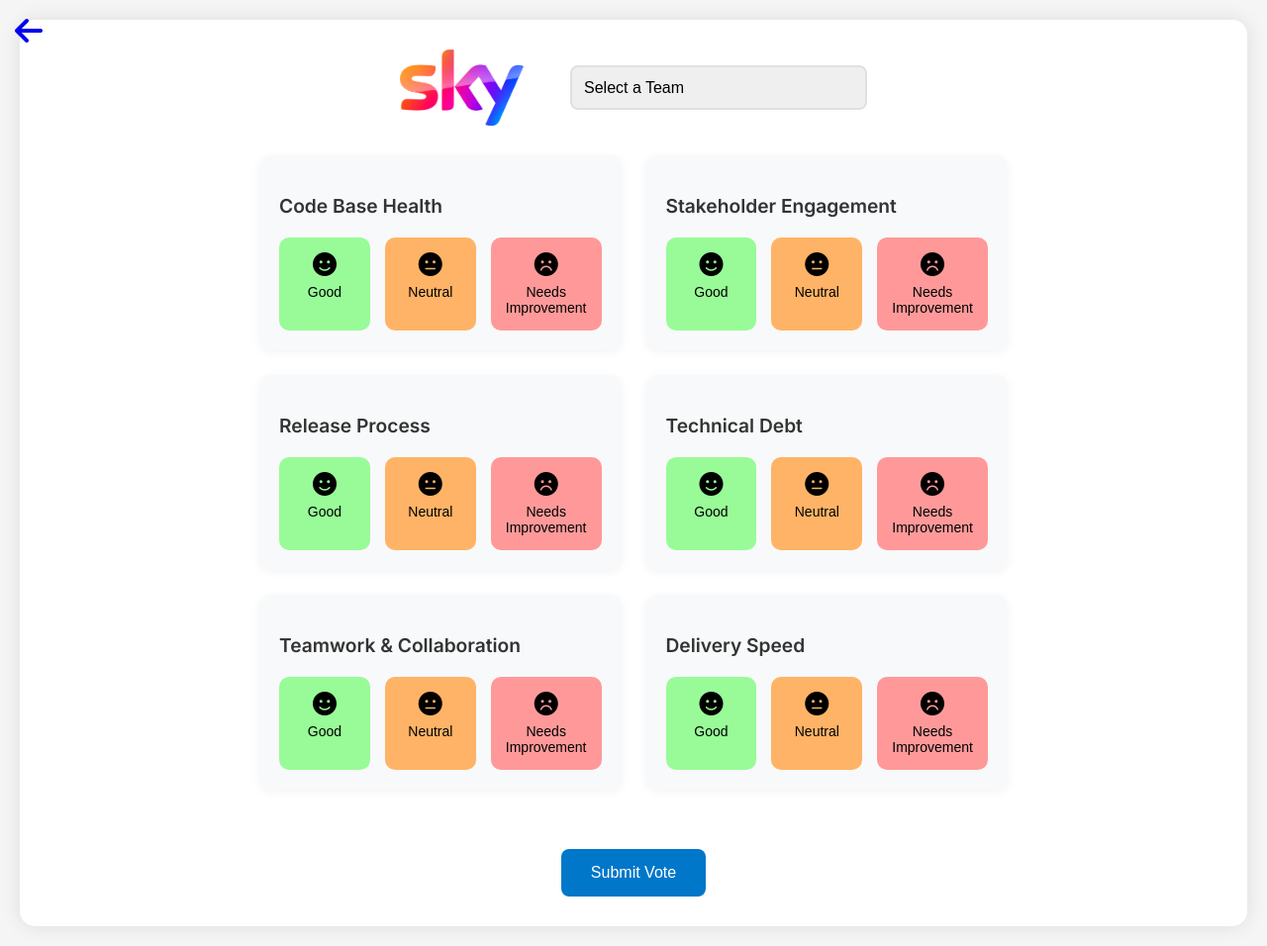
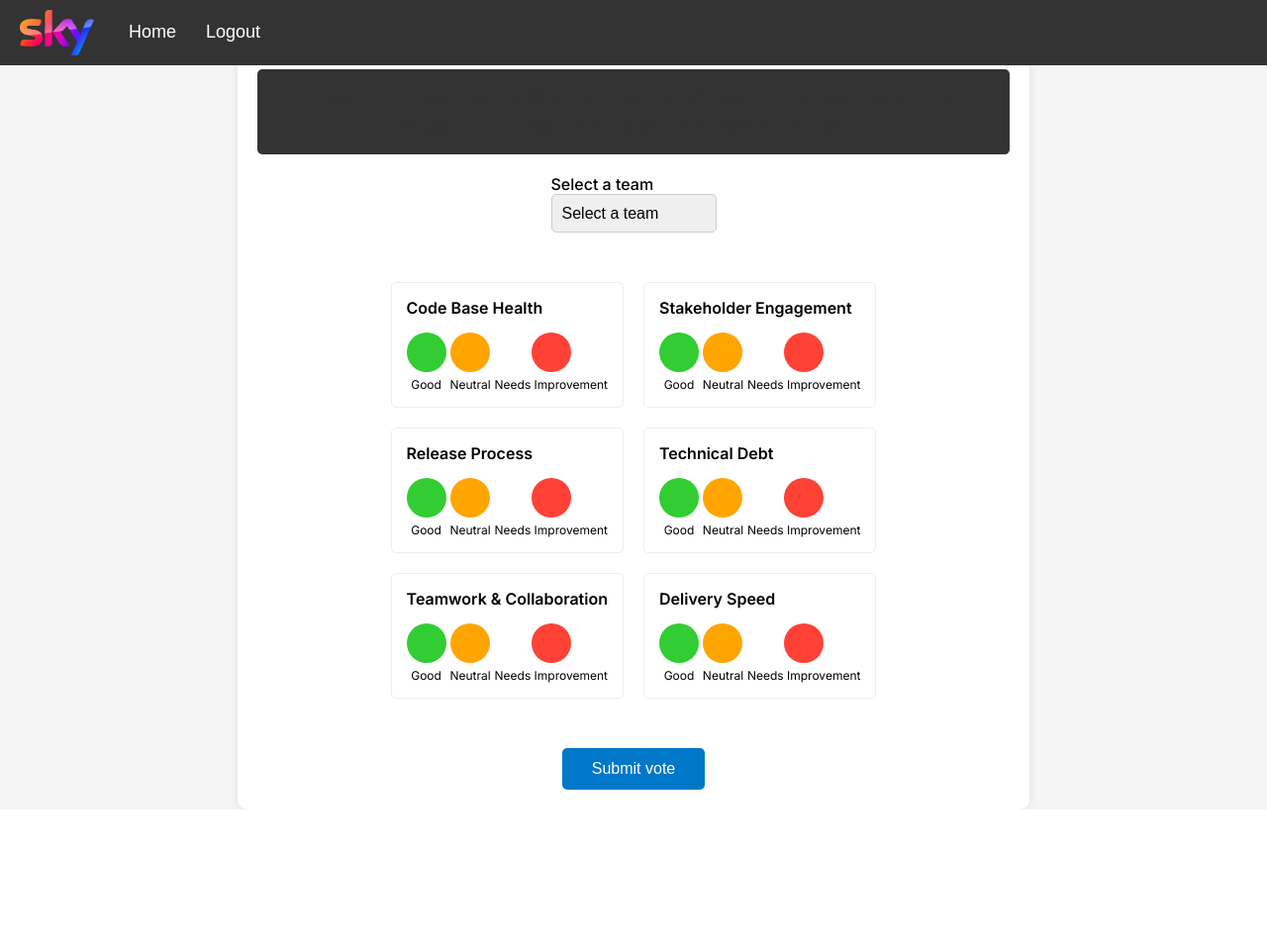
Before and after one commit to IBwarsame/Group-E-Healthcheck, a Django app: page /card-form/ in a window 1280 px wide. Shown: the whole page at 99% size. After the commit the page ends 818 px from the top, so only its background shows below. Run offline with Django 5.2, Linux system fonts and the light colour scheme; the visitor is signed in with stand-in values (Sample User, id 1); some libraries are stand-ins or nearby versions.

Commit message:
new voting

```diff
--- a/healthcheck/static/healthcheck/css/styles.css
+++ b/healthcheck/static/healthcheck/css/styles.css
@@ -422,3 +422,24 @@ select.disabled-field {
         grid-template-columns: 1fr;
     }
 }
+
+
+.forgot-password {
+    text-align: right;
+    margin-top: 5px;
+    font-size: 0.8rem;
+}
+
+.helper-text {
+    font-size: 0.9rem;
+    color: #555;
+    margin-bottom: 20px;
+}
+
+.message {
+    background-color: #d4edda;
+    color: #155724;
+    padding: 10px;
+    border-radius: 5px;
+    margin-bottom: 20px;
+}
--- a/healthcheck/templates/card_form.html
+++ b/healthcheck/templates/card_form.html
@@ -3,321 +3,325 @@
 <!DOCTYPE html>
 <html lang="en">
 <head>
-        <meta charset="UTF-8" />
-        <meta name="viewport" content="width=device-width, initial-scale=1.0" />
-        <title>Team Health Check</title>
-        <link
-            rel="stylesheet"
-            href="{% static 'healthcheck/css/styles.css' %}"
-        />
-        <script
-            src="https://kit.fontawesome.com/b4269277b2.js"
-            crossorigin="anonymous"
-        ></script>
+    <meta charset="UTF-8">
+    <meta name="viewport" content="width=device-width, initial-scale=1.0">
+    <title>Team Health Check Voting</title>
+    <link rel="stylesheet" href="{% static 'healthcheck/css/styles.css' %}">
+    <script src="https://kit.fontawesome.com/b4269277b2.js" crossorigin="anonymous"></script>
     <style>
-            body {
-                font-family: "Inter", Arial, sans-serif;
-                background: #f5f5f5;
-                min-height: 100vh;
-                margin: 0;
+        .voting-container {
+            max-width: 800px;
+            margin: 0 auto;
             padding: 20px;
+            background-color: white;
+            border-radius: 10px;
+            box-shadow: 0 0 10px rgba(0, 0, 0, 0.1);
         }
 
-            .container {
-                max-width: 1200px;
-                margin: 0 auto;
-                background: white;
-                padding: 30px;
-                border-radius: 15px;
-                box-shadow: 0 0 20px rgba(0, 0, 0, 0.1);
+        .page-header {
+            background-color: #333;
+            color: white;
+            padding: 15px;
+            margin-bottom: 20px;
+            border-radius: 5px;
+            text-align: center;
         }
 
-            .header {
-                display: flex;
-                justify-content: space-between;
-                align-items: center;
-                margin-bottom: 30px;
-                width: 40%;
-            }
-
-            .team-select {
-                width: 300px;
-                padding: 12px;
-                border: 2px solid #e0e0e0;
-                border-radius: 8px;
-                font-size: 16px;
-                outline: none;
-            }
-
-            .health-checks {
-                display: grid;
-                grid-template-columns: repeat(2, 1fr);
-                gap: 25px;
+        .team-selector {
             margin-bottom: 30px;
         }
 
-            .health-check-card {
-                background: #f8f9fa;
-                padding: 20px;
-                border-radius: 12px;
-                box-shadow: 0 2px 10px rgba(0, 0, 0, 0.05);
+        .team-selector select {
+            width: 100%;
+            padding: 10px;
+            border-radius: 5px;
+            border: 1px solid #ccc;
+        }
+
+        .health-cards {
+            display: grid;
+            grid-template-columns: repeat(2, 1fr);
+            gap: 20px;
+            margin-bottom: 30px;
+        }
+
+        .card {
+            border: 1px solid #eee;
+            border-radius: 5px;
+            padding: 15px;
         }
 
         .card-title {
-                font-size: 1.2em;
-                color: #333;
-                margin-bottom: 20px;
             font-weight: 600;
+            margin-bottom: 15px;
         }
 
         .voting-options {
             display: flex;
             justify-content: space-between;
-                gap: 15px;
         }
 
-            .vote-button {
-                flex: 1;
-                padding: 15px;
-                border-radius: 10px;
-                border: none;
-                cursor: pointer;
-                transition: transform 0.2s, box-shadow 0.2s;
+        .vote-option {
             display: flex;
             flex-direction: column;
             align-items: center;
-                gap: 8px;
+            cursor: pointer;
         }
 
-            .vote-button:hover {
-                transform: translateY(-3px);
-                box-shadow: 0 4px 12px rgba(0, 0, 0, 0.1);
+        .vote-circle {
+            width: 40px;
+            height: 40px;
+            border-radius: 50%;
+            margin-bottom: 5px;
+            border: 2px solid transparent;
+            transition: transform 0.2s;
         }
 
-            .vote-button.selected {
-                transform: scale(0.95);
-                border: 3px solid #0077c8;
+        .vote-circle:hover {
+            transform: scale(1.1);
         }
 
-            .vote-button.good {
-                background-color: #98fb98;
+        .vote-circle.selected {
+            border: 2px solid #333;
+            box-shadow: 0 0 5px rgba(0, 0, 0, 0.3);
         }
 
-            .vote-button.neutral {
-                background-color: #ffb366;
+        .vote-circle.green {
+            background-color: #32CD32;
         }
 
-            .vote-button.needs-improvement {
-                background-color: #ff9999;
+        .vote-circle.amber {
+            background-color: #FFA500;
         }
 
-            .vote-icon {
-                font-size: 24px;
+        .vote-circle.red {
+            background-color: #FF4136;
         }
 
         .vote-label {
-                font-size: 14px;
+            font-size: 12px;
             text-align: center;
         }
 
-            .submit-button {
+        .submit-container {
+            text-align: center;
+        }
+
+        .submit-btn {
             background-color: #0077c8;
             color: white;
-                padding: 15px 30px;
+            padding: 12px 30px;
             border: none;
-                border-radius: 8px;
+            border-radius: 5px;
             font-size: 16px;
             cursor: pointer;
-                transition: background-color 0.3s;
-                display: block;
-                margin: 30px auto 0;
         }
 
-            .submit-button:hover {
+        .submit-btn:hover {
             background-color: #005fa3;
-            }
-
-            @media (max-width: 768px) {
-                .health-checks {
-                    grid-template-columns: 1fr;
-                }
-
-                .team-select {
-                    width: 100%;
-                }
         }
     </style>
 </head>
 <body>
-        {% include 'home-button.html' %}
+    {% include 'navbar.html' %}
 
-        <div class="container">
-            <div class="header">
-                <div class="logo">
-                    <img
-                        src="{% static 'healthcheck/images/sky.png' %}"
-                        alt="Sky Logo"
-                    />
+    <div class="voting-container">
+        <div class="page-header">
+            <h1>Team leaders can select a team and cast their votes on the respective cards and then submit the vote</h1>
         </div>
-                <select class="team-select">
-                    <option value="">Select a Team</option>
-                    <option value="team1">Engineering Team A</option>
-                    <option value="team2">Engineering Team B</option>
-                    <option value="team3">Engineering Team C</option>
+
+        <form id="voting-form" method="post">
+            {% csrf_token %}
+
+            <div class="team-selector">
+                <label for="team-select">Select a team</label>
+                <select id="team-select" name="team" required>
+                    <option value="" selected disabled>Select a team</option>
+                    <option value="engineering_team_a">Engineering Team A</option>
+                    <option value="engineering_team_b">Engineering Team B</option>
+                    <option value="product_team">Product Team</option>
+                    <option value="design_team">Design Team</option>
+                    <option value="marketing_team">Marketing Team</option>
                 </select>
             </div>
 
-            <div class="health-checks">
-                <div class="health-check-card">
-                    <h3 class="card-title">Code Base Health</h3>
+            <div class="health-cards">
+                <!-- Code Base Health -->
+                <div class="card">
+                    <div class="card-title">Code Base Health</div>
                     <div class="voting-options">
-                        <button class="vote-button good">
-                            <i class="fas fa-smile vote-icon"></i>
-                            <span class="vote-label">Good</span>
-                        </button>
-                        <button class="vote-button neutral">
-                            <i class="fas fa-meh vote-icon"></i>
-                            <span class="vote-label">Neutral</span>
-                        </button>
-                        <button class="vote-button needs-improvement">
-                            <i class="fas fa-frown vote-icon"></i>
-                            <span class="vote-label">Needs Improvement</span>
-                        </button>
+                        <div class="vote-option" data-category="code_base_health" data-value="good">
+                            <div class="vote-circle green"></div>
+                            <div class="vote-label">Good</div>
+                        </div>
+                        <div class="vote-option" data-category="code_base_health" data-value="neutral">
+                            <div class="vote-circle amber"></div>
+                            <div class="vote-label">Neutral</div>
+                        </div>
+                        <div class="vote-option" data-category="code_base_health" data-value="needs_improvement">
+                            <div class="vote-circle red"></div>
+                            <div class="vote-label">Needs Improvement</div>
+                        </div>
+                    </div>
+                    <input type="hidden" name="code_base_health" id="code_base_health_input">
+                </div>
+
+                <!-- Stakeholder Engagement -->
+                <div class="card">
+                    <div class="card-title">Stakeholder Engagement</div>
+                    <div class="voting-options">
+                        <div class="vote-option" data-category="stakeholder_engagement" data-value="good">
+                            <div class="vote-circle green"></div>
+                            <div class="vote-label">Good</div>
+                        </div>
+                        <div class="vote-option" data-category="stakeholder_engagement" data-value="neutral">
+                            <div class="vote-circle amber"></div>
+                            <div class="vote-label">Neutral</div>
+                        </div>
+                        <div class="vote-option" data-category="stakeholder_engagement" data-value="needs_improvement">
+                            <div class="vote-circle red"></div>
+                            <div class="vote-label">Needs Improvement</div>
+                        </div>
+                    </div>
+                    <input type="hidden" name="stakeholder_engagement" id="stakeholder_engagement_input">
+                </div>
+
+                <!-- Release Process -->
+                <div class="card">
+                    <div class="card-title">Release Process</div>
+                    <div class="voting-options">
+                        <div class="vote-option" data-category="release_process" data-value="good">
+                            <div class="vote-circle green"></div>
+                            <div class="vote-label">Good</div>
+                        </div>
+                        <div class="vote-option" data-category="release_process" data-value="neutral">
+                            <div class="vote-circle amber"></div>
+                            <div class="vote-label">Neutral</div>
+                        </div>
+                        <div class="vote-option" data-category="release_process" data-value="needs_improvement">
+                            <div class="vote-circle red"></div>
+                            <div class="vote-label">Needs Improvement</div>
+                        </div>
+                    </div>
+                    <input type="hidden" name="release_process" id="release_process_input">
+                </div>
+
+                <!-- Technical Debt -->
+                <div class="card">
+                    <div class="card-title">Technical Debt</div>
+                    <div class="voting-options">
+                        <div class="vote-option" data-category="technical_debt" data-value="good">
+                            <div class="vote-circle green"></div>
+                            <div class="vote-label">Good</div>
+                        </div>
+                        <div class="vote-option" data-category="technical_debt" data-value="neutral">
+                            <div class="vote-circle amber"></div>
+                            <div class="vote-label">Neutral</div>
+                        </div>
+                        <div class="vote-option" data-category="technical_debt" data-value="needs_improvement">
+                            <div class="vote-circle red"></div>
+                            <div class="vote-label">Needs Improvement</div>
+                        </div>
+                    </div>
+                    <input type="hidden" name="technical_debt" id="technical_debt_input">
+                </div>
+
+                <!-- Teamwork & Collaboration -->
+                <div class="card">
+                    <div class="card-title">Teamwork & Collaboration</div>
+                    <div class="voting-options">
+                        <div class="vote-option" data-category="teamwork_collaboration" data-value="good">
+                            <div class="vote-circle green"></div>
+                            <div class="vote-label">Good</div>
+                        </div>
+                        <div class="vote-option" data-category="teamwork_collaboration" data-value="neutral">
+                            <div class="vote-circle amber"></div>
+                            <div class="vote-label">Neutral</div>
+                        </div>
+                        <div class="vote-option" data-category="teamwork_collaboration" data-value="needs_improvement">
+                            <div class="vote-circle red"></div>
+                            <div class="vote-label">Needs Improvement</div>
+                        </div>
+                    </div>
+                    <input type="hidden" name="teamwork_collaboration" id="teamwork_collaboration_input">
+                </div>
+
+                <!-- Delivery Speed -->
+                <div class="card">
+                    <div class="card-title">Delivery Speed</div>
+                    <div class="voting-options">
+                        <div class="vote-option" data-category="delivery_speed" data-value="good">
+                            <div class="vote-circle green"></div>
+                            <div class="vote-label">Good</div>
+                        </div>
+                        <div class="vote-option" data-category="delivery_speed" data-value="neutral">
+                            <div class="vote-circle amber"></div>
+                            <div class="vote-label">Neutral</div>
+                        </div>
+                        <div class="vote-option" data-category="delivery_speed" data-value="needs_improvement">
+                            <div class="vote-circle red"></div>
+                            <div class="vote-label">Needs Improvement</div>
+                        </div>
+                    </div>
+                    <input type="hidden" name="delivery_speed" id="delivery_speed_input">
                 </div>
             </div>
 
-                <div class="health-check-card">
-                    <h3 class="card-title">Stakeholder Engagement</h3>
-                    <div class="voting-options">
-                        <button class="vote-button good">
-                            <i class="fas fa-smile vote-icon"></i>
-                            <span class="vote-label">Good</span>
-                        </button>
-                        <button class="vote-button neutral">
-                            <i class="fas fa-meh vote-icon"></i>
-                            <span class="vote-label">Neutral</span>
-                        </button>
-                        <button class="vote-button needs-improvement">
-                            <i class="fas fa-frown vote-icon"></i>
-                            <span class="vote-label">Needs Improvement</span>
-                        </button>
+            <div class="submit-container">
+                <button type="submit" class="submit-btn" id="submit-vote">Submit vote</button>
             </div>
-                </div>
-
-                <div class="health-check-card">
-                    <h3 class="card-title">Release Process</h3>
-                    <div class="voting-options">
-                        <button class="vote-button good">
-                            <i class="fas fa-smile vote-icon"></i>
-                            <span class="vote-label">Good</span>
-                        </button>
-                        <button class="vote-button neutral">
-                            <i class="fas fa-meh vote-icon"></i>
-                            <span class="vote-label">Neutral</span>
-                        </button>
-                        <button class="vote-button needs-improvement">
-                            <i class="fas fa-frown vote-icon"></i>
-                            <span class="vote-label">Needs Improvement</span>
-                        </button>
-                    </div>
-                </div>
-
-                <div class="health-check-card">
-                    <h3 class="card-title">Technical Debt</h3>
-                    <div class="voting-options">
-                        <button class="vote-button good">
-                            <i class="fas fa-smile vote-icon"></i>
-                            <span class="vote-label">Good</span>
-                        </button>
-                        <button class="vote-button neutral">
-                            <i class="fas fa-meh vote-icon"></i>
-                            <span class="vote-label">Neutral</span>
-                        </button>
-                        <button class="vote-button needs-improvement">
-                            <i class="fas fa-frown vote-icon"></i>
-                            <span class="vote-label">Needs Improvement</span>
-                        </button>
-                    </div>
-                </div>
-
-                <div class="health-check-card">
-                    <h3 class="card-title">Teamwork & Collaboration</h3>
-                    <div class="voting-options">
-                        <button class="vote-button good">
-                            <i class="fas fa-smile vote-icon"></i>
-                            <span class="vote-label">Good</span>
-                        </button>
-                        <button class="vote-button neutral">
-                            <i class="fas fa-meh vote-icon"></i>
-                            <span class="vote-label">Neutral</span>
-                        </button>
-                        <button class="vote-button needs-improvement">
-                            <i class="fas fa-frown vote-icon"></i>
-                            <span class="vote-label">Needs Improvement</span>
-                        </button>
-                    </div>
-                </div>
-
-                <div class="health-check-card">
-                    <h3 class="card-title">Delivery Speed</h3>
-                    <div class="voting-options">
-                        <button class="vote-button good">
-                            <i class="fas fa-smile vote-icon"></i>
-                            <span class="vote-label">Good</span>
-                        </button>
-                        <button class="vote-button neutral">
-                            <i class="fas fa-meh vote-icon"></i>
-                            <span class="vote-label">Neutral</span>
-                        </button>
-                        <button class="vote-button needs-improvement">
-                            <i class="fas fa-frown vote-icon"></i>
-                            <span class="vote-label">Needs Improvement</span>
-                        </button>
-                    </div>
-                </div>
-            </div>
-
-            <button class="submit-button">Submit Vote</button>
+        </form>
     </div>
 
     <script>
-            // Handle vote button selection
-            document.querySelectorAll(".vote-button").forEach((button) => {
-                button.addEventListener("click", function () {
-                    // Remove selected class from siblings
-                    const siblings =
-                        this.parentElement.querySelectorAll(".vote-button");
-                    siblings.forEach((sib) => sib.classList.remove("selected"));
+        document.addEventListener('DOMContentLoaded', function() {
+            // Handle vote selection
+            const voteOptions = document.querySelectorAll('.vote-option');
 
-                    // Add selected class to clicked button
-                    this.classList.add("selected");
+            voteOptions.forEach(option => {
+                option.addEventListener('click', function() {
+                    const category = this.dataset.category;
+                    const value = this.dataset.value;
+
+                    // Remove selected class from all options in the same category
+                    document.querySelectorAll(`.vote-option[data-category="${category}"] .vote-circle`).forEach(circle => {
+                        circle.classList.remove('selected');
+                    });
+
+                    // Add selected class to clicked option
+                    this.querySelector('.vote-circle').classList.add('selected');
+
+                    // Update hidden input value
+                    document.getElementById(`${category}_input`).value = value;
                 });
             });
 
-            // Handle form submission
-            document
-                .querySelector(".submit-button")
-                .addEventListener("click", function () {
-                    // Collect all votes
-                    const votes = {};
-                    document
-                        .querySelectorAll(".health-check-card")
-                        .forEach((card) => {
-                            const category =
-                                card.querySelector(".card-title").textContent;
-                            const selectedVote = card.querySelector(
-                                ".vote-button.selected"
-                            );
-                            votes[category] = selectedVote
-                                ? selectedVote.querySelector(".vote-label")
-                                      .textContent
-                                : null;
+            // Form validation before submit
+            document.getElementById('voting-form').addEventListener('submit', function(e) {
+                const team = document.getElementById('team-select').value;
+                const categories = ['code_base_health', 'stakeholder_engagement', 'release_process',
+                                   'technical_debt', 'teamwork_collaboration', 'delivery_speed'];
+
+                let allSelected = true;
+
+                if (!team) {
+                    alert('Please select a team');
+                    e.preventDefault();
+                    return;
+                }
+
+                categories.forEach(category => {
+                    const value = document.getElementById(`${category}_input`).value;
+                    if (!value) {
+                        allSelected = false;
+                    }
                 });
 
-                    console.log("Votes:", votes);
-
-                    // Redirect to home page after submission
-                    window.location.href = "{% url 'home' %}";
+                if (!allSelected) {
+                    alert('Please vote on all categories');
+                    e.preventDefault();
+                }
+            });
         });
     </script>
 </body>
```
Lines whose indentation alone changed are shown as unchanged.
